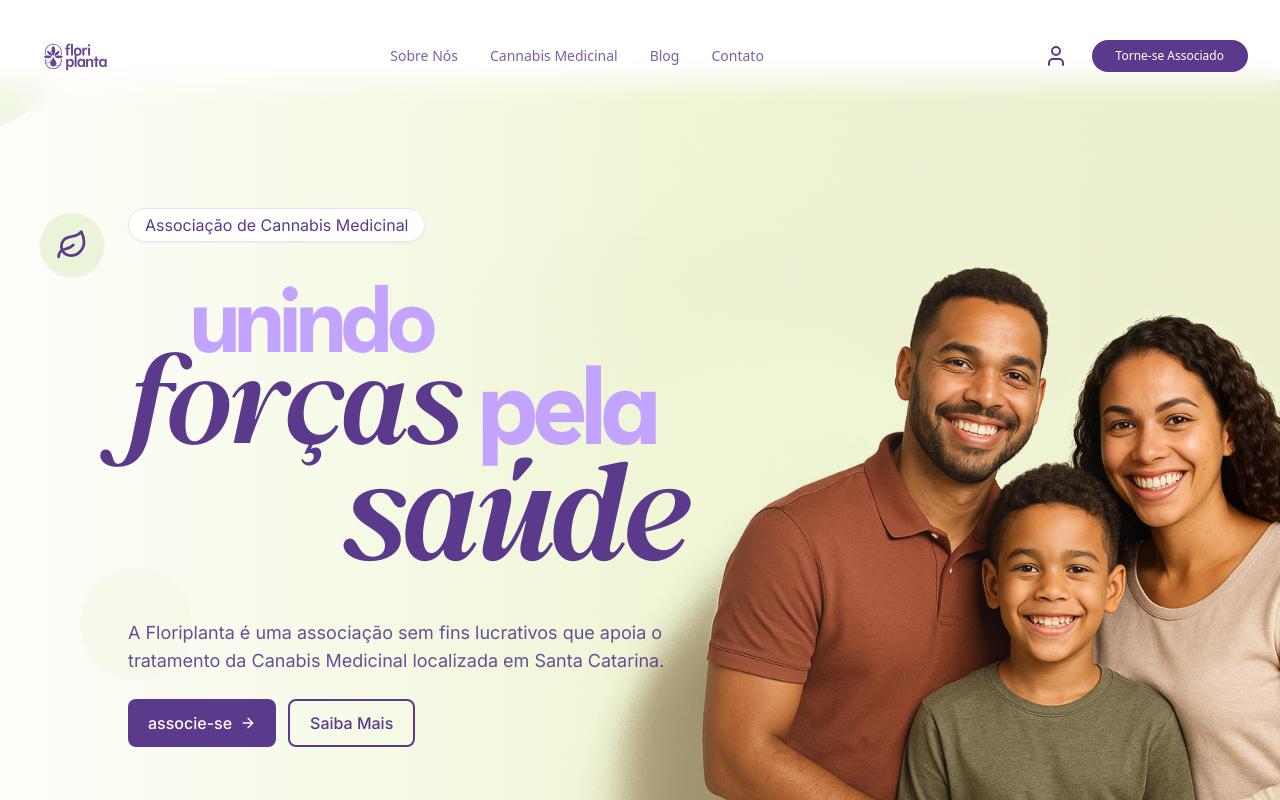
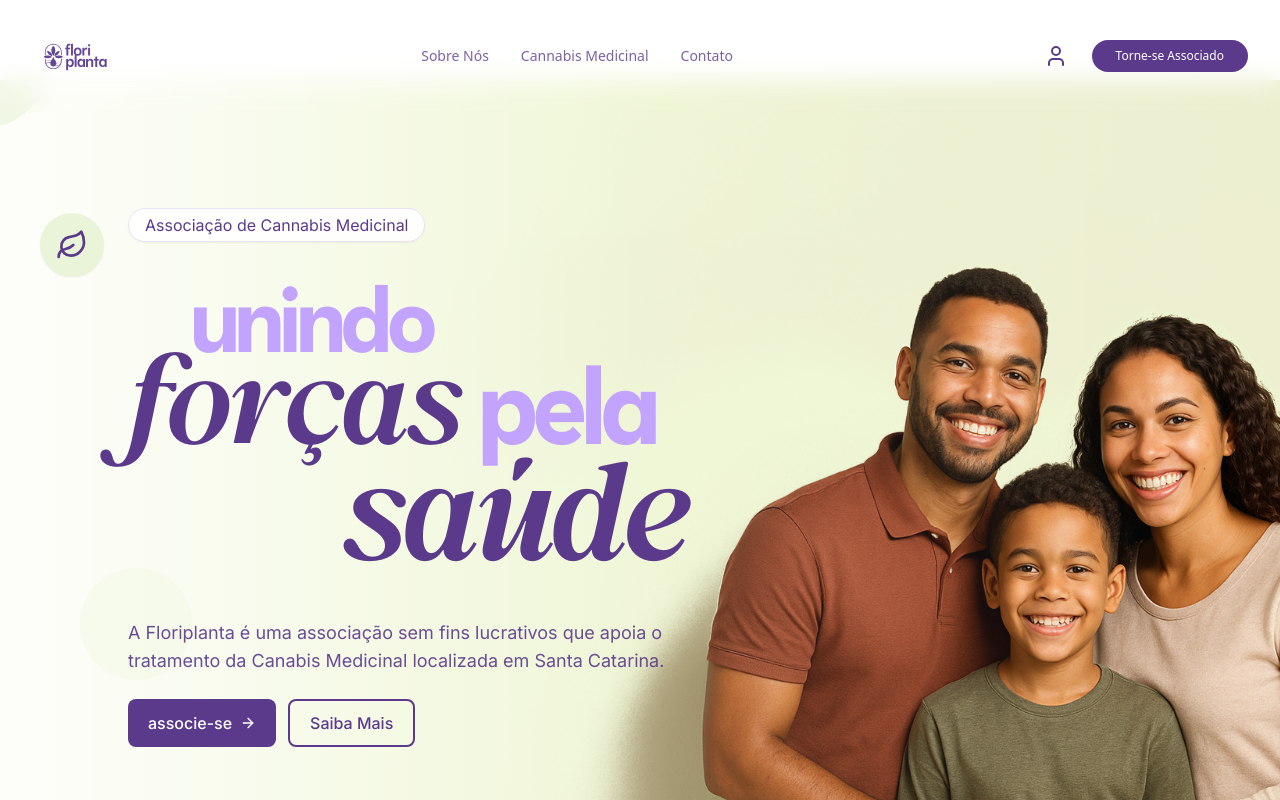
Before and after one commit to voacatofe/floriplanta, a Next.js app: page / in a window 1280 px wide. Shown: the top 800 px of the page. Built offline with nearby package versions, Linux system fonts and the light colour scheme; a web font is replaced by a local one.

Commit message:
feat: Ocultar seção de blog da home e link do menu
- Comentada a seção BlogHighlightSection em app/page.tsx
- Removido o link para /blog do FloatingPillMenu.tsx

```diff
--- a/app/page.tsx
+++ b/app/page.tsx
@@ -5,7 +5,7 @@ import HeroSection from '@/components/sections/HeroSection';
 import BenefitsSection from '@/components/sections/BenefitsSection';
 import MissionSection from '@/components/sections/MissionSection';
 //import TestimonialsSection from '@/components/sections/TestimonialsSection';
-import BlogHighlightSection from '@/components/sections/BlogHighlightSection';
+// import BlogHighlightSection from '@/components/sections/BlogHighlightSection';
 import CtaNewsletterSection from '@/components/sections/CtaNewsletterSection';
 import Footer from '@/components/layout/Footer';
 import FeaturedSections from '@/components/sections/FeaturedSections';
@@ -52,8 +52,8 @@ export default function HomePage() {
       {/* Depoimentos
       <TestimonialsSection />*/}
 
-      {/* Últimas Notícias do Blog */}
-      <BlogHighlightSection />
+      {/* Últimas Notícias do Blog
+      <BlogHighlightSection />*/}
 
       {/* Chamada para Ação e Newsletter */}
       <CtaNewsletterSection />
--- a/components/layout/FloatingPillMenu.tsx
+++ b/components/layout/FloatingPillMenu.tsx
@@ -31,7 +31,6 @@ export default function FloatingPillMenu() {
   const menuItems = [
     { label: "Sobre Nós", href: "/sobre" },
     { label: "Cannabis Medicinal", href: "/cannabis" },
-    { label: "Blog", href: "/blog" },
     { label: "Contato", href: "/contato" },
   ]
 
```
